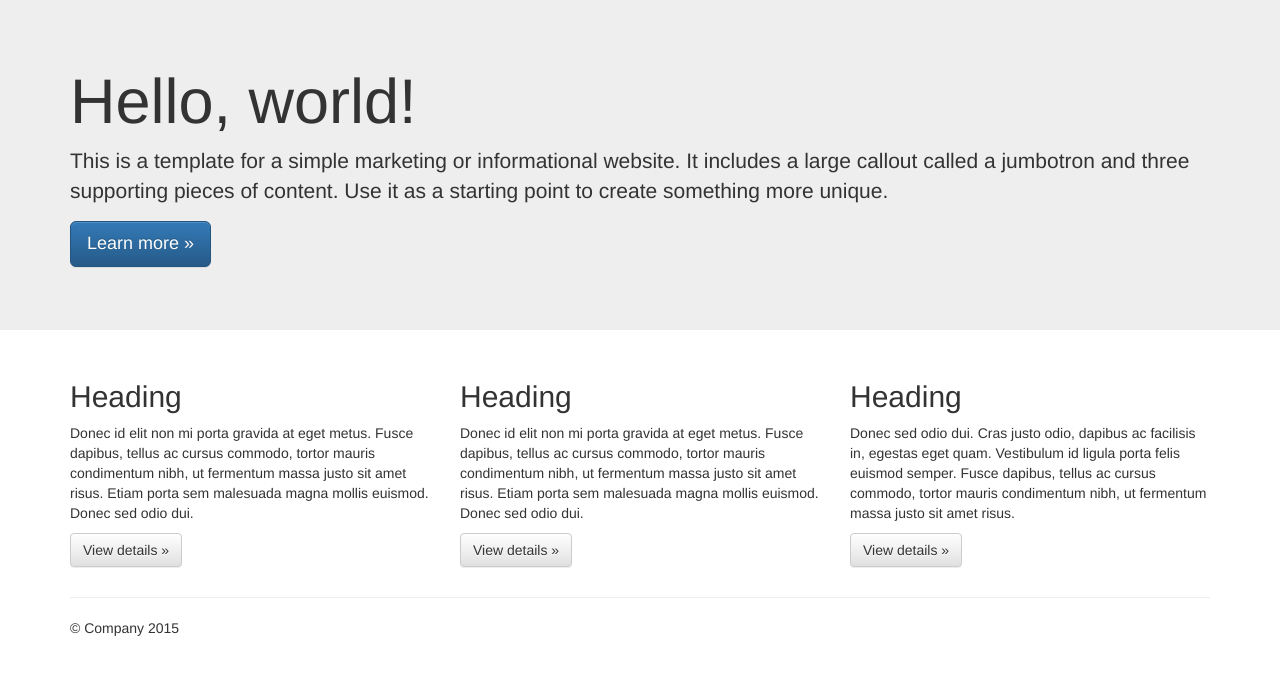
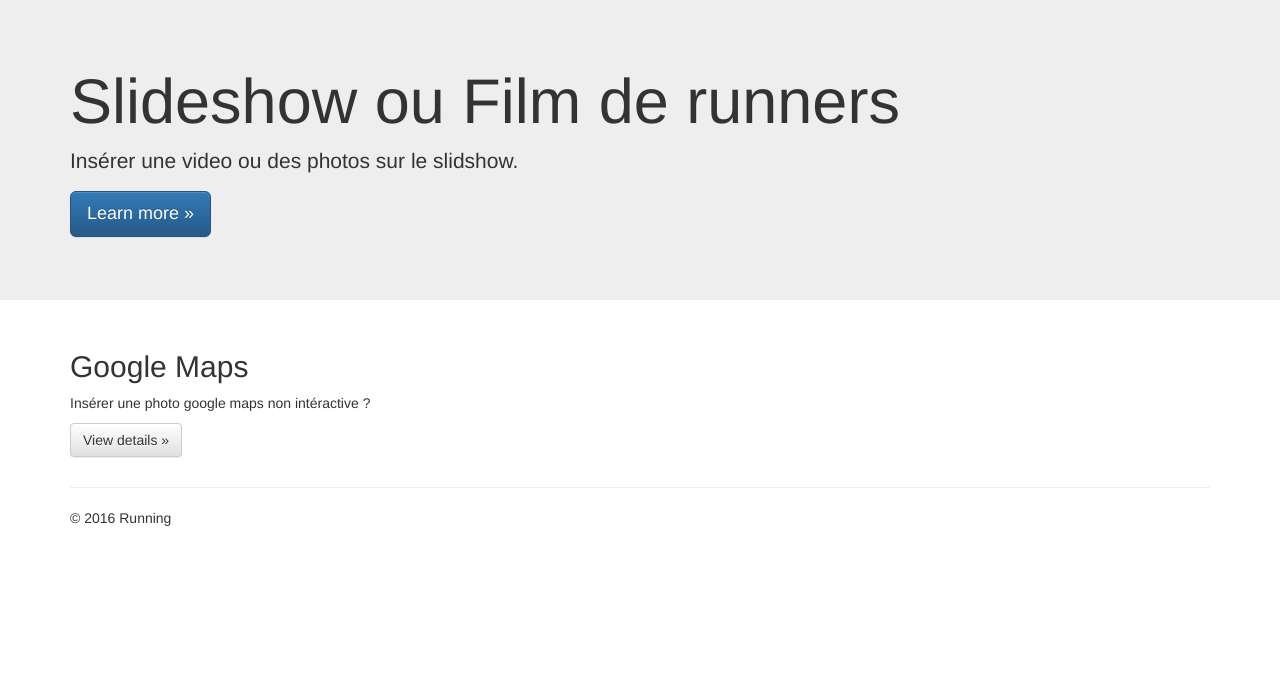
Before and after one commit to AlexBauchet/Running, a PHP site: page / in a window 1280 px wide. Shown: the part 51-726 px from the top of the page. Run offline with PHP 8.4, Linux system fonts and the light colour scheme; some libraries are stand-ins or nearby versions.

Commit message:
edit text index.php

```diff
--- a/include/footer.php
+++ b/include/footer.php
@@ -1,5 +1,5 @@
 <footer>
 
-	<p>&copy; Company 2015</p>
+	<p>&copy; 2016 Running</p>
 
 </footer>
--- a/index.php
+++ b/index.php
@@ -36,33 +36,22 @@
 	<?php include(__DIR__.'/include/header.php'); ?>
 
 
+	<!-- MAIN CONTENT -->
+
     <!-- Main jumbotron for a primary marketing message or call to action -->
 	<div class="jumbotron">
 		<div class="container">
-			<h1>Hello, world!</h1>
-			<p>This is a template for a simple marketing or informational website. It includes a large callout called a jumbotron and three supporting pieces of content. Use it as a starting point to create something more unique.</p>
+			<h1>Slideshow ou Film de runners</h1>
+			<p>Insérer une video ou des photos sur le slidshow.</p>
 			<p><a class="btn btn-primary btn-lg" href="#" role="button">Learn more &raquo;</a></p>
 		</div>
 	</div>
 
 	<div class="container">
-		<!-- Example row of columns -->
 		<div class="row">
-			<div class="col-md-4">
-				<h2>Heading</h2>
-				<p>Donec id elit non mi porta gravida at eget metus. Fusce dapibus, tellus ac cursus commodo, tortor mauris condimentum nibh, ut fermentum massa justo sit amet risus. Etiam porta sem malesuada magna mollis euismod. Donec sed odio dui. </p>
-				<p><a class="btn btn-default" href="#" role="button">View details &raquo;</a></p>
-			</div>
-
-			<div class="col-md-4">
-				<h2>Heading</h2>
-				<p>Donec id elit non mi porta gravida at eget metus. Fusce dapibus, tellus ac cursus commodo, tortor mauris condimentum nibh, ut fermentum massa justo sit amet risus. Etiam porta sem malesuada magna mollis euismod. Donec sed odio dui. </p>
-				<p><a class="btn btn-default" href="#" role="button">View details &raquo;</a></p>
-			</div>
-
-			<div class="col-md-4">
-				<h2>Heading</h2>
-				<p>Donec sed odio dui. Cras justo odio, dapibus ac facilisis in, egestas eget quam. Vestibulum id ligula porta felis euismod semper. Fusce dapibus, tellus ac cursus commodo, tortor mauris condimentum nibh, ut fermentum massa justo sit amet risus.</p>
+			<div class="col-md-12">
+				<h2>Google Maps</h2>
+				<p>Insérer une photo google maps non intéractive ?</p>
 				<p><a class="btn btn-default" href="#" role="button">View details &raquo;</a></p>
 			</div>
 		</div>
@@ -74,7 +63,7 @@
 		<?php include(__DIR__.'/include/footer.php'); ?>
 
 
-</div> <!-- /container -->
+	</div> <!-- /container -->
 
 
 	<!-- SCRIPTS -->
```
